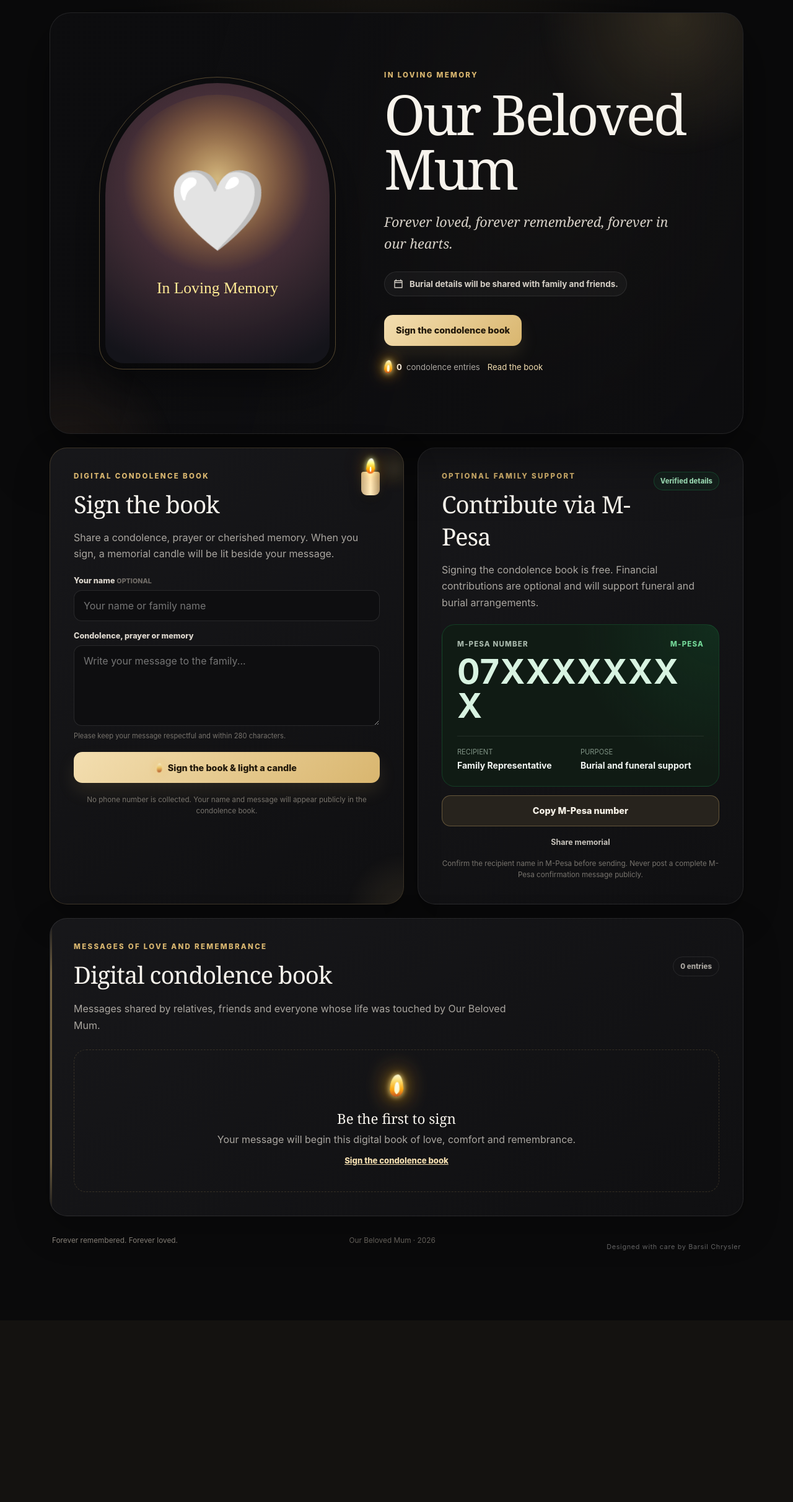
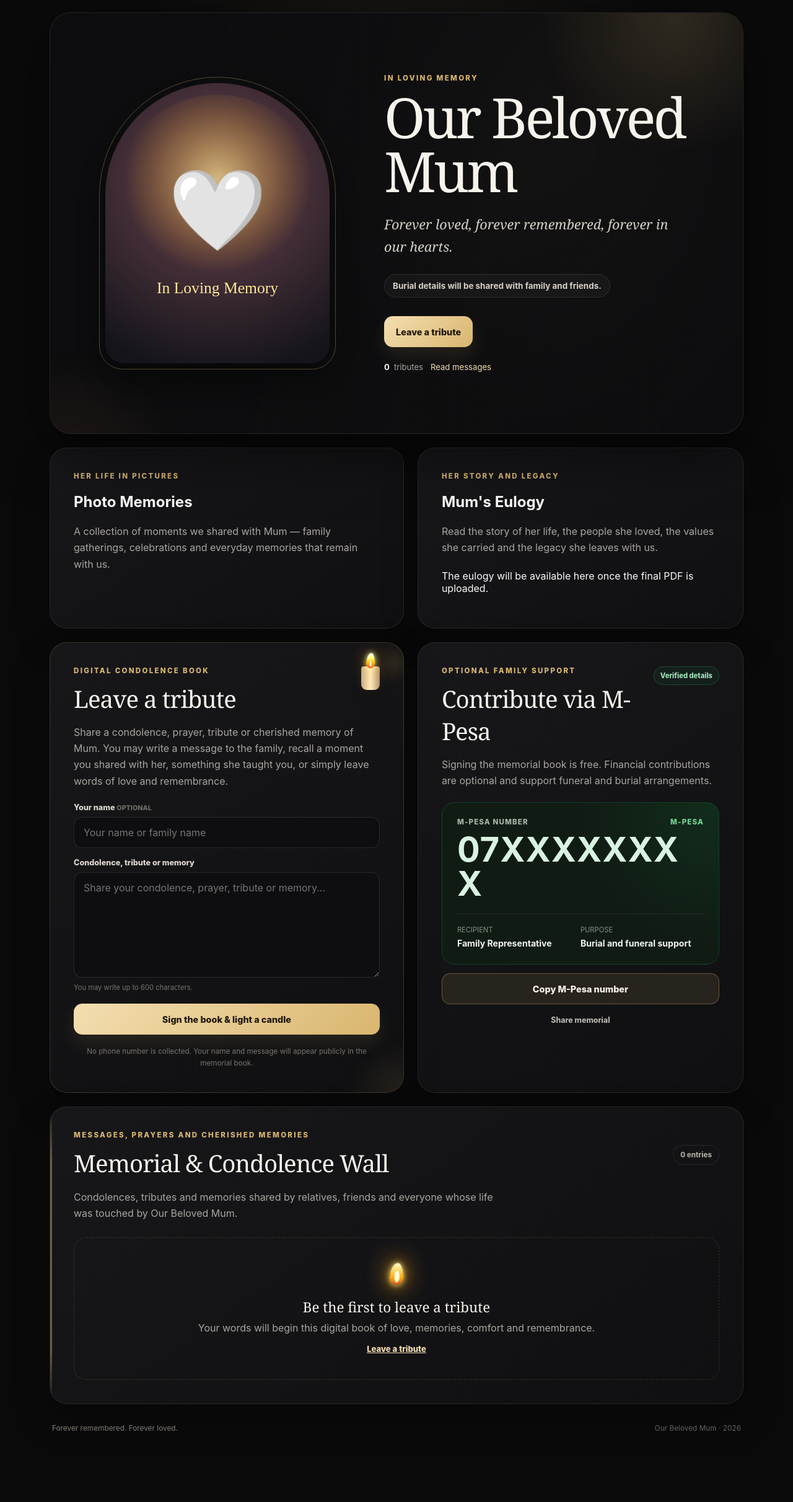
Before and after one commit to BasilOkoth/mum_memorial, a Flask app: page / in a window 1280 px wide. Shown: the whole page at 62% size. Before the commit the page ends 2017 px from the top, so only its background shows below. Run offline with Flask 3, Linux system fonts and the light colour scheme; data that the repository does not hold is empty; some libraries are stand-ins or nearby versions.

Commit message:
Update index.html

```diff
--- a/templates/index.html
+++ b/templates/index.html
@@ -1,6 +1,6 @@
 {% extends "base.html" %}
 
-{% block title %}Condolence Book for {{ memorial_name }}{% endblock %}
+{% block title %}Memorial for {{ memorial_name }}{% endblock %}
 
 {% block body %}
 <main class="memorial-page">
@@ -36,21 +36,9 @@
                 <p class="premium-message">{{ memorial_message }}</p>
 
                 <div class="service-meta" aria-label="Burial details">
-                    <span>
-                        <svg viewBox="0 0 24 24" aria-hidden="true">
-                            <path d="M7 3v3m10-3v3M4 9h16M5 5h14a1 1 0 0 1 1 1v14H4V6a1 1 0 0 1 1-1Z"/>
-                        </svg>
-                        {{ burial_date }}
-                    </span>
-
+                    <span>{{ burial_date }}</span>
                     {% if burial_venue %}
-                        <span>
-                            <svg viewBox="0 0 24 24" aria-hidden="true">
-                                <path d="M20 10c0 5-8 11-8 11S4 15 4 10a8 8 0 1 1 16 0Z"/>
-                                <circle cx="12" cy="10" r="2.5"/>
-                            </svg>
-                            {{ burial_venue }}
-                        </span>
+                        <span>{{ burial_venue }}</span>
                     {% endif %}
                 </div>
 
@@ -59,8 +47,19 @@
                         class="premium-button premium-button-gold"
                         href="#light-candle"
                     >
-                        Sign the condolence book
+                        Leave a tribute
                     </a>
+
+                    {% if eulogy_available %}
+                        <a
+                            class="premium-button premium-button-dark"
+                            href="{{ url_for('read_eulogy') }}"
+                            target="_blank"
+                            rel="noopener noreferrer"
+                        >
+                            Read Eulogy
+                        </a>
+                    {% endif %}
 
                     {% if whatsapp_group_url %}
                         <a
@@ -69,38 +68,102 @@
                             target="_blank"
                             rel="noopener noreferrer"
                         >
-                            <svg viewBox="0 0 24 24" aria-hidden="true">
-                                <path d="M20 11.5a8 8 0 0 1-11.8 7L4 20l1.4-4A8 8 0 1 1 20 11.5Z"/>
-                                <path d="M9 8.5c.7 2 2.3 3.6 4.4 4.3"/>
-                            </svg>
                             Join family WhatsApp
                         </a>
                     {% endif %}
                 </div>
 
                 <a class="candle-stat" href="#candle-wall">
-                    <span class="mini-flame" aria-hidden="true"></span>
                     <strong>{{ candle_count }}</strong>
-                    condolence entr{% if candle_count == 1 %}y{% else %}ies{% endif %}
-                    <span class="candle-stat-action">Read the book</span>
+                    tribute{% if candle_count != 1 %}s{% endif %}
+                    <span class="candle-stat-action">Read messages</span>
                 </a>
             </div>
         </div>
     </section>
 
-    <section class="premium-content condolence-actions" aria-label="Condolence and family support">
-        <article class="premium-panel remembrance-panel condolence-form-panel" id="light-candle">
+    <section class="premium-content story-panel-grid" aria-label="Memorial keepsakes">
+        <article class="premium-panel">
+            <p class="premium-kicker">Her life in pictures</p>
+            <h2>Photo Memories</h2>
+            <p class="panel-intro">
+                A collection of moments we shared with Mum — family gatherings,
+                celebrations and everyday memories that remain with us.
+            </p>
+
+            <div class="memorial-gallery">
+                {% for image in gallery_photos %}
+                    <a
+                        href="{{ image }}"
+                        target="_blank"
+                        rel="noopener noreferrer"
+                        class="gallery-item"
+                    >
+                        <img
+                            src="{{ image }}"
+                            alt="Memory of {{ memorial_name }}"
+                            loading="lazy"
+                        >
+                    </a>
+                {% endfor %}
+            </div>
+        </article>
+
+        <article class="premium-panel eulogy-panel">
+            <p class="premium-kicker">Her story and legacy</p>
+            <h2>Mum's Eulogy</h2>
+            <p class="panel-intro">
+                Read the story of her life, the people she loved, the values she carried
+                and the legacy she leaves with us.
+            </p>
+
+            {% if eulogy_available %}
+                <div class="eulogy-actions">
+                    <a
+                        class="premium-button premium-button-dark"
+                        href="{{ url_for('read_eulogy') }}"
+                        target="_blank"
+                        rel="noopener noreferrer"
+                    >
+                        Read Eulogy
+                    </a>
+
+                    <a
+                        class="premium-button premium-button-gold"
+                        href="{{ url_for('download_eulogy') }}"
+                    >
+                        Download PDF
+                    </a>
+                </div>
+            {% else %}
+                <p class="soft-note">
+                    The eulogy will be available here once the final PDF is uploaded.
+                </p>
+            {% endif %}
+        </article>
+    </section>
+
+    <section
+        class="premium-content condolence-actions"
+        aria-label="Tributes and family support"
+    >
+        <article
+            class="premium-panel remembrance-panel condolence-form-panel"
+            id="light-candle"
+        >
             <div class="panel-heading">
                 <div>
                     <p class="premium-kicker">Digital condolence book</p>
-                    <h2>Sign the book</h2>
+                    <h2>Leave a tribute</h2>
                 </div>
                 <span class="candle-symbol" aria-hidden="true"></span>
             </div>
 
             <p class="panel-intro">
-                Share a condolence, prayer or cherished memory. When you sign,
-                a memorial candle will be lit beside your message.
+                Share a condolence, prayer, tribute or cherished memory of Mum.
+                You may write a message to the family, recall a moment you shared
+                with her, something she taught you, or simply leave words of love
+                and remembrance.
             </p>
 
             <form
@@ -128,6 +191,7 @@
                     <label for="participant_name">
                         Your name <span>optional</span>
                     </label>
+
                     <input
                         id="participant_name"
                         name="participant_name"
@@ -139,18 +203,20 @@
 
                 <div class="field-group">
                     <label for="message">
-                        Condolence, prayer or memory
+                        Condolence, tribute or memory
                     </label>
+
                     <textarea
                         id="message"
                         name="message"
-                        maxlength="280"
-                        rows="5"
+                        maxlength="600"
+                        rows="7"
                         required
-                        placeholder="Write your message to the family..."
+                        placeholder="Share your condolence, prayer, tribute or memory..."
                     ></textarea>
+
                     <small class="field-help">
-                        Please keep your message respectful and within 280 characters.
+                        You may write up to 600 characters.
                     </small>
                 </div>
 
@@ -158,14 +224,13 @@
                     class="premium-button premium-button-gold full-width sign-book-button"
                     type="submit"
                 >
-                    <span class="button-flame" aria-hidden="true"></span>
                     Sign the book &amp; light a candle
                 </button>
             </form>
 
             <p class="privacy-line">
                 No phone number is collected. Your name and message will appear
-                publicly in the condolence book.
+                publicly in the memorial book.
             </p>
         </article>
 
@@ -179,8 +244,8 @@
             </div>
 
             <p class="panel-intro">
-                Signing the condolence book is free. Financial contributions are
-                optional and will support funeral and burial arrangements.
+                Signing the memorial book is free. Financial contributions are
+                optional and support funeral and burial arrangements.
             </p>
 
             <div class="premium-mpesa-card">
@@ -196,6 +261,7 @@
                         <span>Recipient</span>
                         <b>{{ mpesa_name }}</b>
                     </div>
+
                     <div>
                         <span>Purpose</span>
                         <b>{{ contribution_purpose }}</b>
@@ -236,11 +302,6 @@
                     Share memorial
                 </button>
             </div>
-
-            <p class="security-note">
-                Confirm the recipient name in M-Pesa before sending. Never post
-                a complete M-Pesa confirmation message publicly.
-            </p>
         </article>
     </section>
 
@@ -251,8 +312,8 @@
     >
         <div class="wall-heading-premium">
             <div>
-                <p class="premium-kicker">Messages of love and remembrance</p>
-                <h2 id="book-title">Digital condolence book</h2>
+                <p class="premium-kicker">Messages, prayers and cherished memories</p>
+                <h2 id="book-title">Memorial &amp; Condolence Wall</h2>
             </div>
 
             <span>
@@ -262,8 +323,8 @@
         </div>
 
         <p class="book-introduction">
-            Messages shared by relatives, friends and everyone whose life was
-            touched by {{ memorial_name }}.
+            Condolences, tributes and memories shared by relatives, friends and
+            everyone whose life was touched by {{ memorial_name }}.
         </p>
 
         <div class="premium-candles condolence-entries">
@@ -271,10 +332,12 @@
                 <article class="premium-candle-card condolence-entry">
                     <div class="condolence-entry-heading">
                         <span class="tribute-flame" aria-hidden="true"></span>
+
                         <div>
                             <h3>{{ candle.participant_name }}</h3>
+
                             <time datetime="{{ candle.created_at.isoformat() }}">
-                                Signed {{ candle.created_at.strftime("%d %b %Y") }}
+                                Shared {{ candle.created_at.strftime("%d %b %Y") }}
                             </time>
                         </div>
                     </div>
@@ -294,13 +357,16 @@
             {% else %}
                 <div class="premium-empty-wall">
                     <span class="large-flame" aria-hidden="true"></span>
-                    <h3>Be the first to sign</h3>
+
+                    <h3>Be the first to leave a tribute</h3>
+
                     <p>
-                        Your message will begin this digital book of love,
-                        comfort and remembrance.
+                        Your words will begin this digital book of love,
+                        memories, comfort and remembrance.
                     </p>
+
                     <a href="#light-candle">
-                        Sign the condolence book
+                        Leave a tribute
                     </a>
                 </div>
             {% endfor %}
@@ -310,32 +376,34 @@
     <footer class="premium-footer">
         <p>Forever remembered. Forever loved.</p>
         <span>{{ memorial_name }} · {{ current_year }}</span>
-        <small class="designer-credit">
-            Designed with care by Barsil Chrysler
-        </small>
     </footer>
 </main>
 
-<nav class="premium-mobile-bar condolence-mobile-bar" aria-label="Quick actions">
-    <a href="#light-candle">Sign the book</a>
+<nav
+    class="premium-mobile-bar condolence-mobile-bar"
+    aria-label="Quick actions"
+>
+    <a href="#light-candle">Leave tribute</a>
 
-    {% if whatsapp_group_url %}
+    {% if eulogy_available %}
         <a
-            class="mobile-whatsapp"
-            href="{{ whatsapp_group_url }}"
+            href="{{ url_for('read_eulogy') }}"
             target="_blank"
             rel="noopener noreferrer"
         >
-            Join WhatsApp
-        </a>
-    {% else %}
-        <a class="mobile-whatsapp" href="#candle-wall">
-            Read messages
+            Eulogy
         </a>
     {% endif %}
+
+    <a href="#candle-wall">Read messages</a>
 </nav>
 
-<div id="copyMessage" class="premium-toast" role="status" aria-live="polite">
+<div
+    id="copyMessage"
+    class="premium-toast"
+    role="status"
+    aria-live="polite"
+>
     Copied
 </div>
 
@@ -367,8 +435,7 @@
     function shareOnWhatsApp() {
         const message = [
             "In loving memory of " + memorialName + ".",
-            "Please sign the digital condolence book, light a memorial candle",
-            "and share a message of comfort with the family:",
+            "Please visit the memorial, sign the condolence book and share a tribute:",
             window.location.href,
             whatsappGroupUrl
                 ? "Family WhatsApp group: " + whatsappGroupUrl
```
